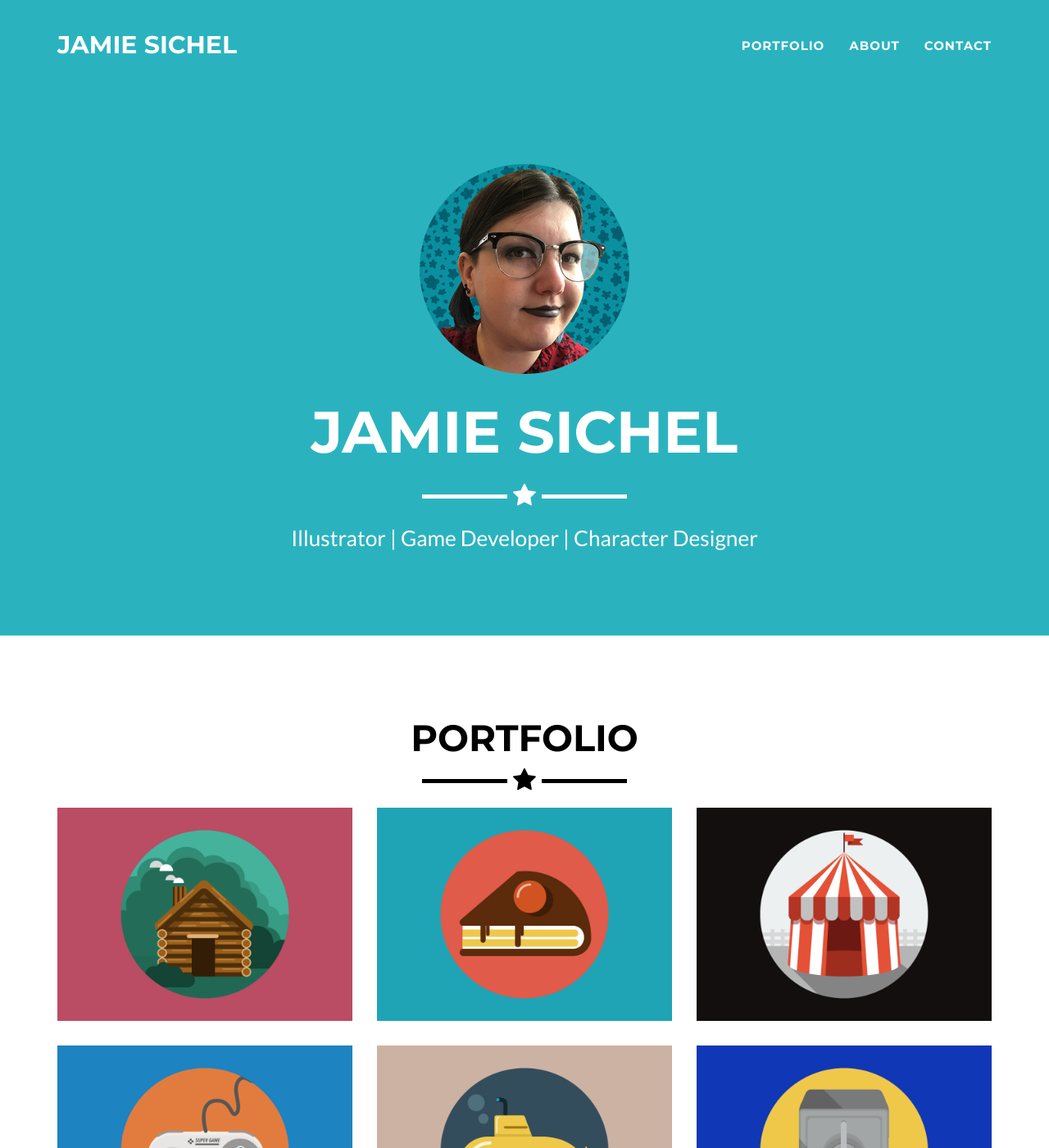
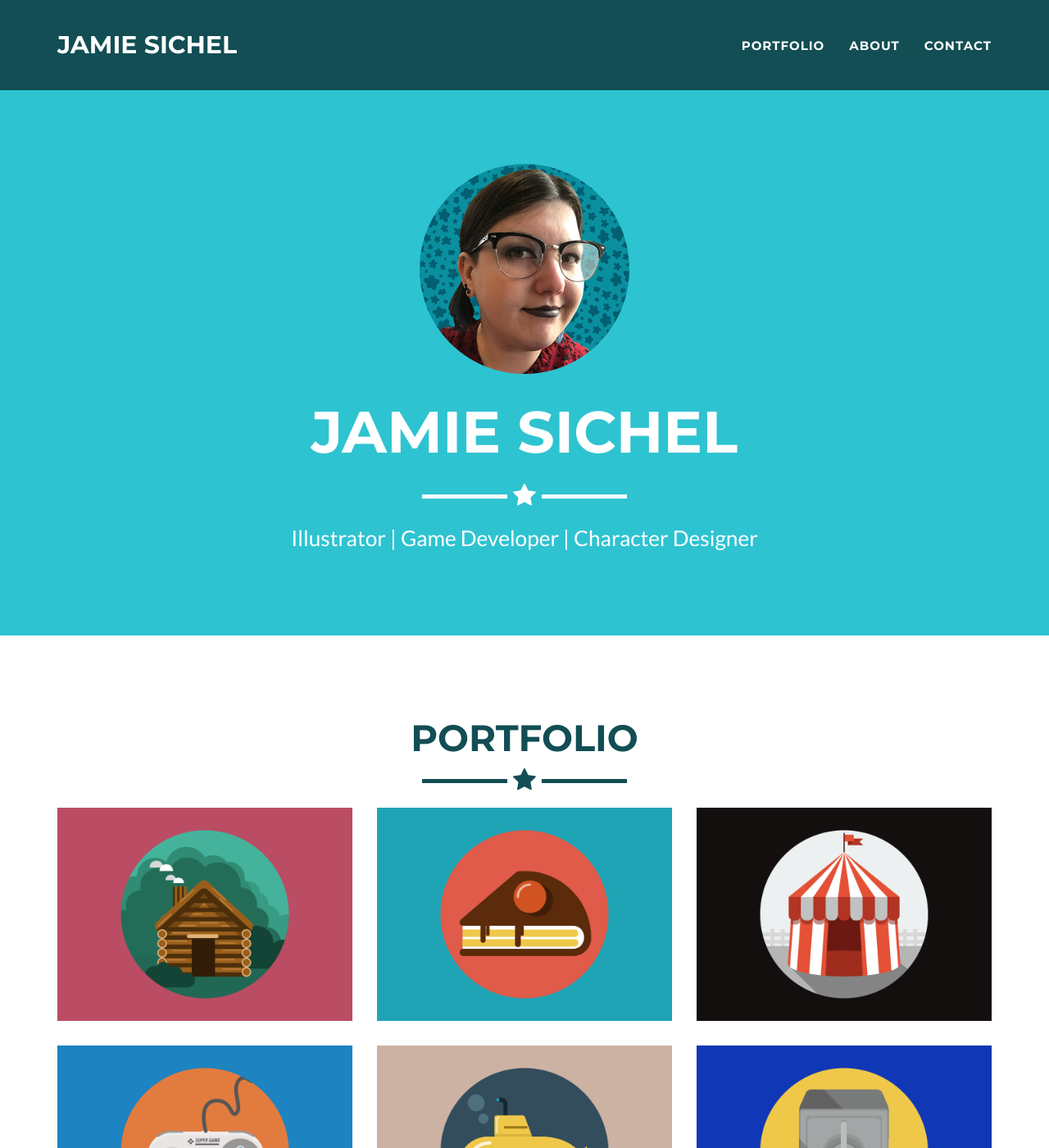
Before and after one commit to jamiesichel/jamiesichel.github.io, a Jekyll site: the page built from index.html, in a window 1280 px wide and 1400 px high. Shown: the whole window at 82% size. Built offline with Jekyll 4.4.1, drawn with Linux system fonts in a browser that asks for light colours.

Commit message:
Update _config.yml

```diff
--- a/_config.yml
+++ b/_config.yml
@@ -25,10 +25,10 @@ disqus_shortname: myshortname
 
 # Color settings (hex-codes without the leading hash-tag)
 color:
-  primary: 2ab3bf #80B3FF
-  primary-rgb: "42,179,191" #"128,179,255"
-  secondary: 064247 #FD6E8A
-  secondary-dark: 02181a #A2122F
+  primary: 2ec3d1 #80B3FF
+  primary-rgb: "46,195,209" #"128,179,255"
+  secondary: 124e54 #FD6E8A
+  secondary-dark: 051415 #A2122F
 
 # Footer settings
 footer:
```
